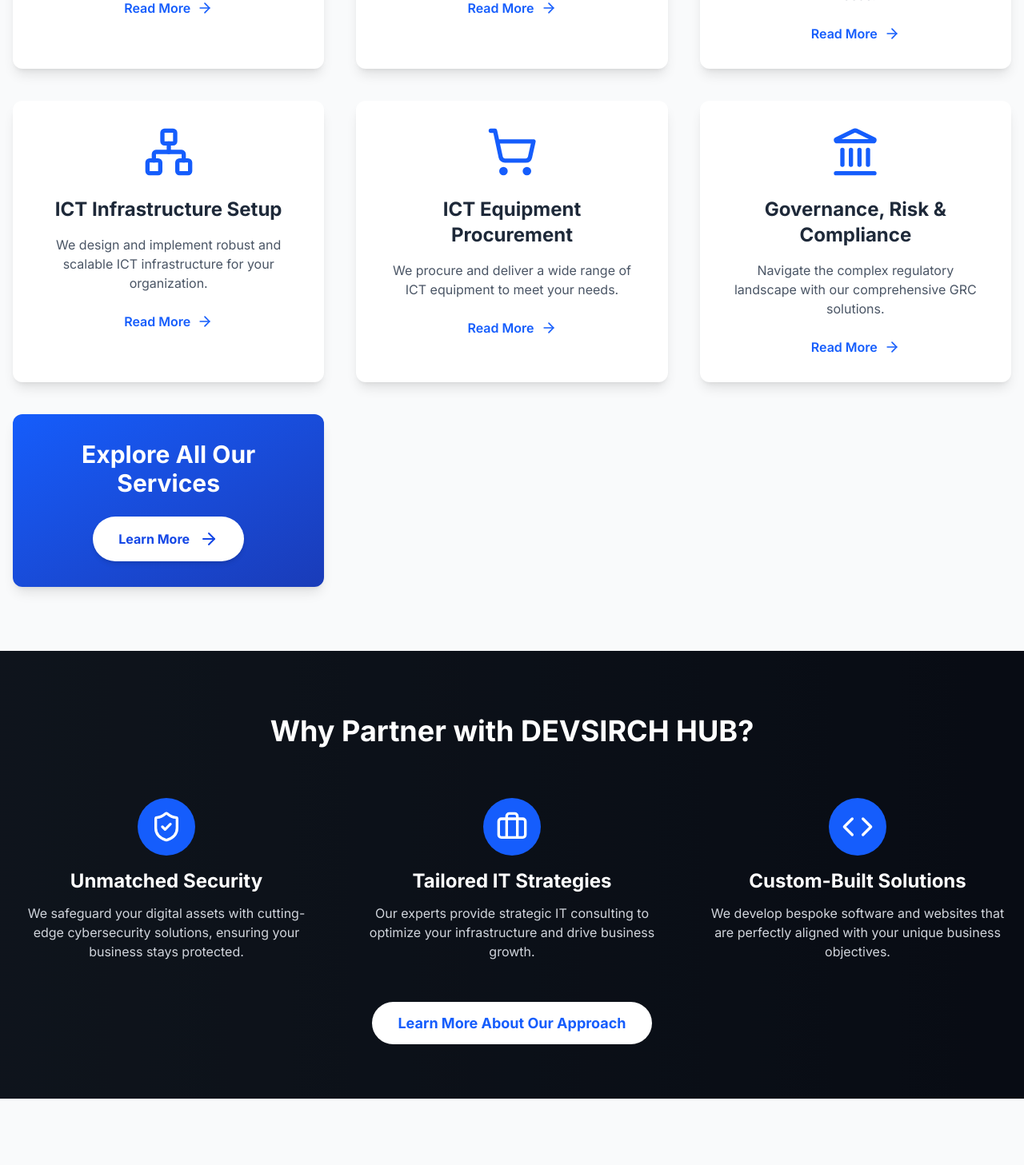
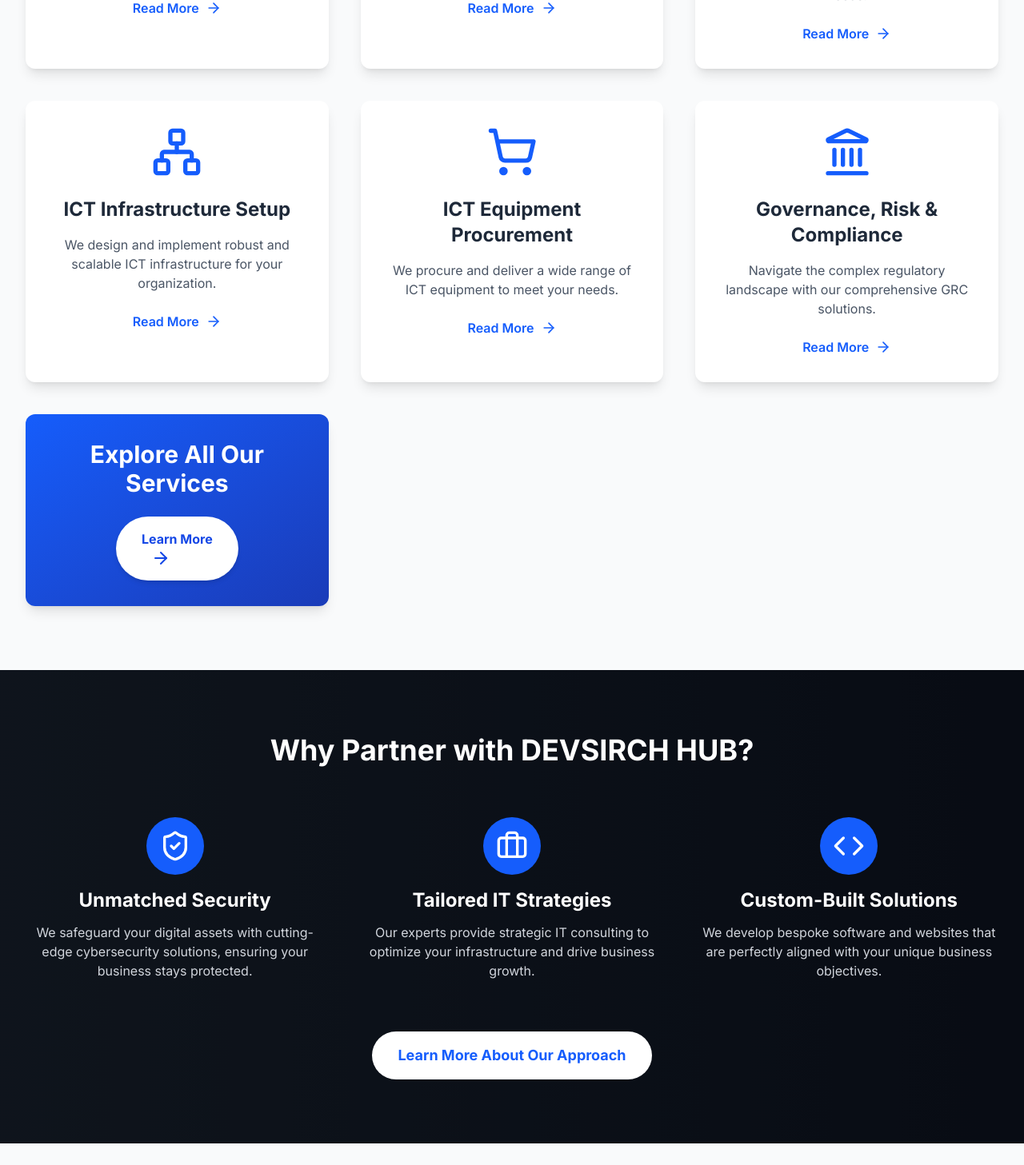
Before and after one commit to ChristopherMulwa/DEVSIRCH_HUB, a Next.js app: page / in a window 1280 px wide. Shown: the part 1330-2787 px from the top of the page at 80% size. Built offline with nearby package versions, Linux system fonts and the light colour scheme.

Commit message:
Improve responsive design and button styles on homepage
Co-authored-by: teetimev1 <teetimev1@gmail.com>

```diff
--- a/src/app/page.tsx
+++ b/src/app/page.tsx
@@ -25,7 +25,7 @@ export default function Home() {
           className="relative z-20 container mx-auto px-4 text-center text-white">
           <h1 className="text-5xl md:text-6xl font-bold mb-4">Empowering Your Digital Future with Secure IT Solutions</h1>
           <p className="text-lg md:text-xl text-gray-200 mb-8">From cybersecurity to custom software, we are your trusted partner in technology.</p>
-          <Link href="/contact" className="bg-blue-600 text-white font-bold py-3 px-6 rounded-full hover:bg-blue-700 transition duration-300 text-lg">
+          <Link href="/contact" className="inline-block bg-blue-600 text-white font-bold py-3 sm:py-3 px-4 sm:px-6 rounded-full hover:bg-blue-700 transition duration-300 text-base sm:text-lg">
             Get a Free Consultation
           </Link>
         </motion.div>
@@ -33,7 +33,7 @@ export default function Home() {
 
       {/* Services Overview */}
       <section className="py-20 bg-gray-50">
-        <div className="container mx-auto px-4">
+        <div className="container mx-auto px-4 sm:px-6 lg:px-8">
           <motion.h2
             initial={{ opacity: 0, y: 20 }}
             whileInView={{ opacity: 1, y: 0 }}
@@ -140,7 +140,7 @@ export default function Home() {
               transition={{ duration: 0.5, delay: 0.7 }}
               className="bg-gradient-to-br from-blue-600 to-blue-800 p-8 rounded-xl shadow-lg flex flex-col justify-center items-center text-white text-center transform hover:-translate-y-2 transition-all duration-300">
               <h3 className="text-3xl font-bold mb-6">Explore All Our Services</h3>
-              <Link href="/services" className="bg-white text-blue-700 font-bold py-4 px-8 rounded-full hover:bg-gray-100 transition-transform transform hover:scale-105 duration-300 flex items-center shadow-md">
+              <Link href="/services" className="inline-block bg-white text-blue-700 font-bold py-3 sm:py-4 px-4 sm:px-8 rounded-full hover:bg-gray-100 transition-transform transform hover:scale-105 duration-300 flex items-center shadow-md">
                 Learn More <ArrowRight className="ml-3" />
               </Link>
             </motion.div>
@@ -151,7 +151,7 @@ export default function Home() {
       {/* Why Choose Us */}
       <section className="relative py-20 bg-gradient-to-r from-gray-800 to-gray-900 text-white">
         <div className="absolute inset-0 bg-black opacity-50 z-10"></div>
-        <div className="relative z-20 container mx-auto px-4">
+        <div className="relative z-20 container mx-auto px-4 sm:px-6 lg:px-8">
           <motion.h2
             initial={{ opacity: 0, y: 20 }}
             whileInView={{ opacity: 1, y: 0 }}
@@ -204,8 +204,8 @@ export default function Home() {
             whileInView={{ opacity: 1, y: 0 }}
             viewport={{ once: true }}
             transition={{ duration: 0.5, delay: 0.4 }}
-            className="text-center mt-16">
-            <Link href="/about" className="bg-white text-blue-600 font-bold py-4 px-8 rounded-full hover:bg-gray-200 transition duration-300 text-lg">
+            className="text-center mt-16 px-4 sm:px-0">
+            <Link href="/about" className="inline-block bg-white text-blue-600 font-bold py-3 sm:py-4 px-4 sm:px-6 lg:px-8 rounded-full hover:bg-gray-200 transition duration-300 text-base sm:text-lg whitespace-normal text-center max-w-xs sm:max-w-none">
               Learn More About Our Approach
             </Link>
           </motion.div>
@@ -214,7 +214,7 @@ export default function Home() {
 
       {/* Our Commitment to You */}
       <section className="py-20 bg-gray-50">
-        <div className="container mx-auto px-4">
+        <div className="container mx-auto px-4 sm:px-6 lg:px-8">
           <motion.h2
             initial={{ opacity: 0, y: 20 }}
             whileInView={{ opacity: 1, y: 0 }}
@@ -273,12 +273,12 @@ export default function Home() {
           whileInView={{ opacity: 1, scale: 1 }}
           viewport={{ once: true }}
           transition={{ duration: 0.8 }}
-          className="relative z-20 container mx-auto px-4 text-center">
+          className="relative z-20 container mx-auto px-4 sm:px-6 lg:px-8 text-center">
           <h2 className="text-4xl md:text-5xl font-bold mb-6">Let&apos;s Build Your Digital Future, Together</h2>
           <p className="text-lg md:text-xl text-gray-200 mb-10 max-w-3xl mx-auto">Ready to secure and scale your business? We provide the expertise and solutions to help you achieve your goals.</p>
-          <Link href="/contact" className="bg-white text-blue-600 font-bold py-4 px-10 rounded-full hover:bg-gray-200 transition-transform transform hover:scale-105 duration-300 text-lg inline-flex items-center shadow-lg">
-            Get a Free Consultation <ArrowRight className="ml-3" />
-          </Link>
+                      <Link href="/contact" className="inline-block bg-white text-blue-600 font-bold py-3 sm:py-4 px-6 sm:px-10 rounded-full hover:bg-gray-200 transition-transform transform hover:scale-105 duration-300 text-base sm:text-lg inline-flex items-center shadow-lg">
+              Get a Free Consultation <ArrowRight className="ml-3" />
+            </Link>
         </motion.div>
       </section>
     </div>
```
